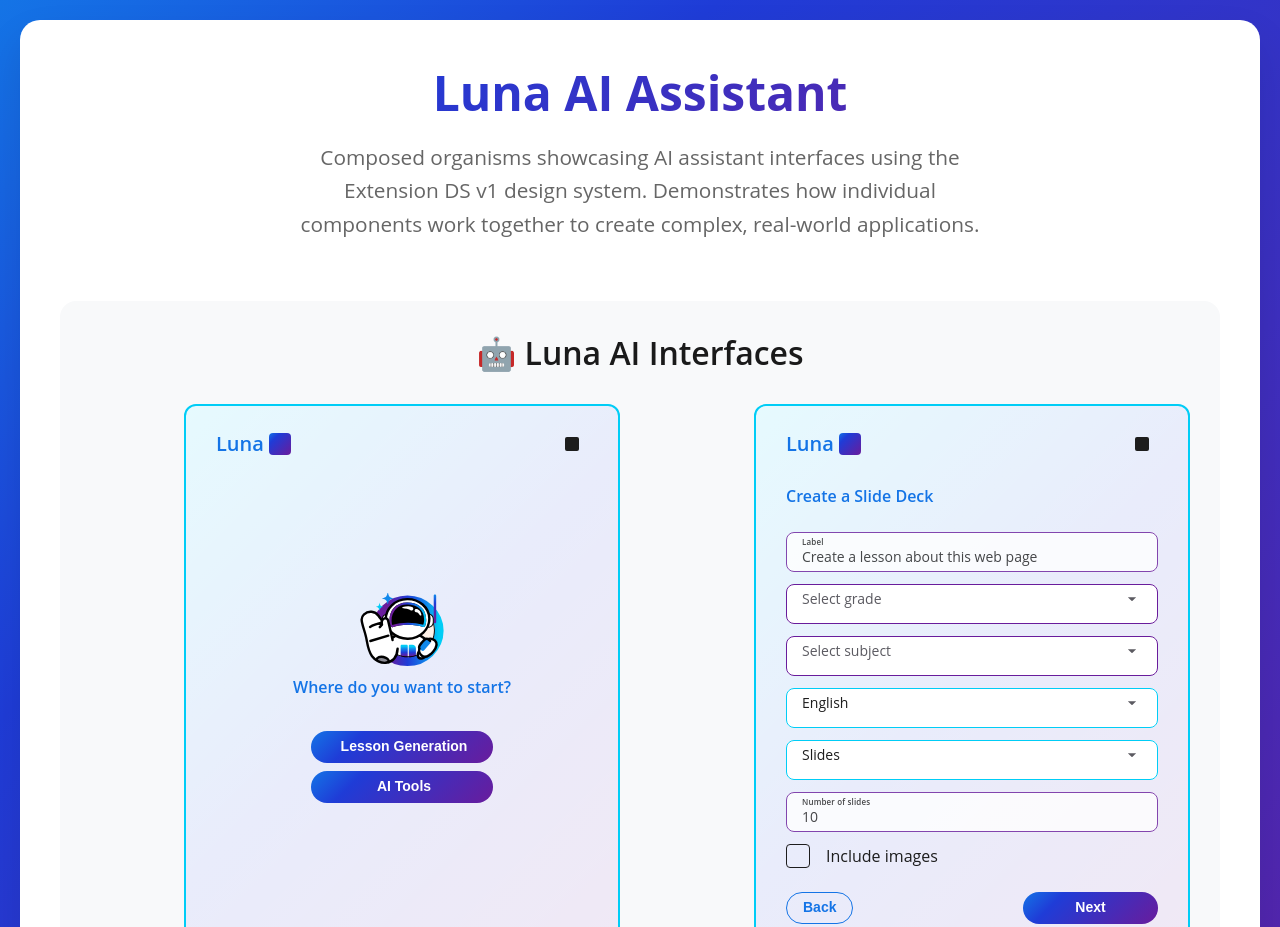
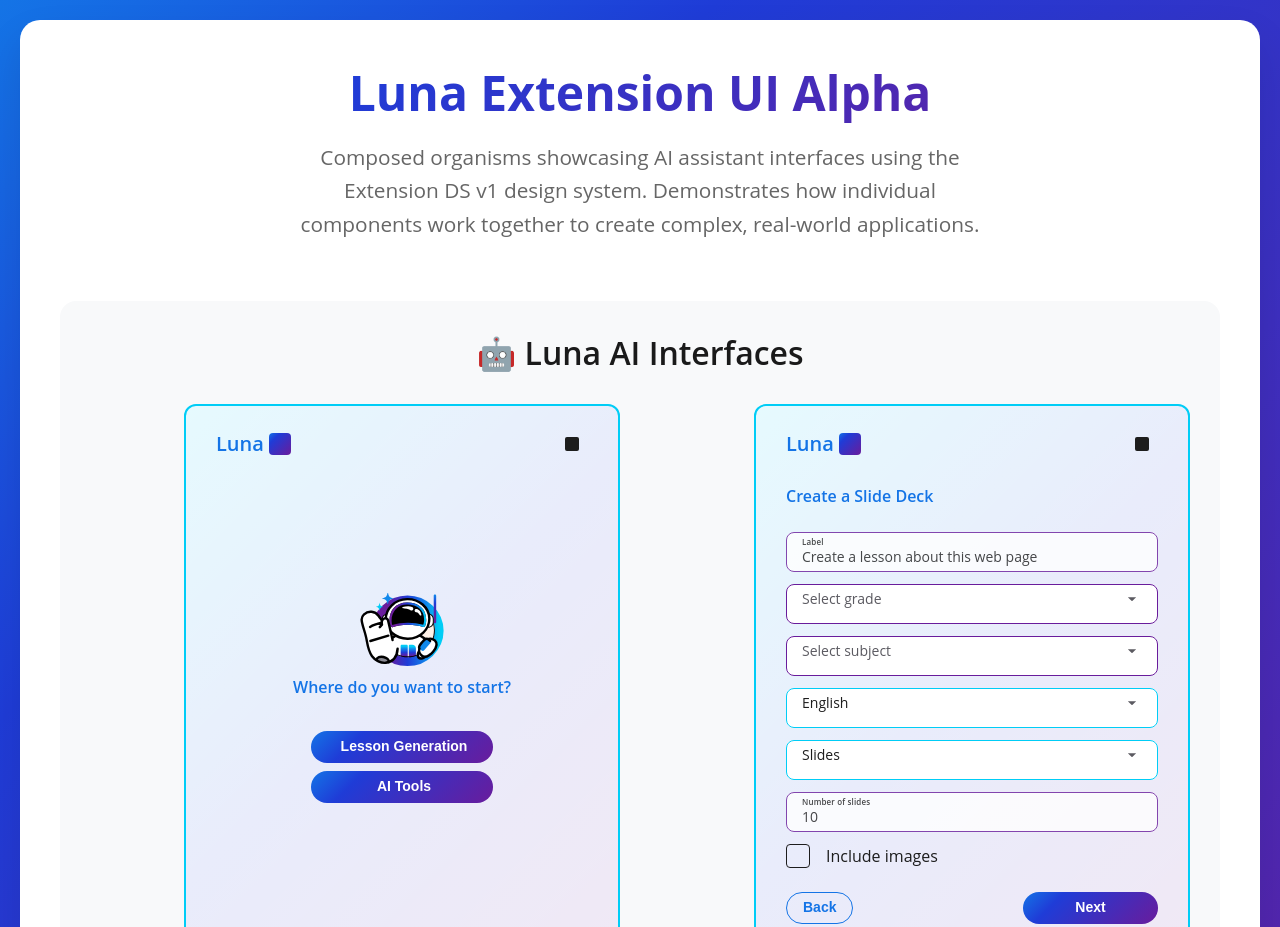
Before and after one commit to kayla-formative/test-ext, a plain HTML site: page luna-ai-showcase.html in a window 1280 px wide. Shown: the top 927 px of the page. Drawn offline with Linux system fonts and the light colour scheme.

Commit message:
Update title to Luna Extension UI Alpha

```diff
--- a/luna-ai-showcase.html
+++ b/luna-ai-showcase.html
@@ -3,7 +3,7 @@
 <head>
     <meta charset="UTF-8">
     <meta name="viewport" content="width=device-width, initial-scale=1.0">
-    <title>Luna AI - Extension DS v1</title>
+    <title>Luna Extension UI Alpha</title>
     <style>
         * {
             margin: 0;
@@ -595,7 +595,7 @@
 <body>
     <div class="showcase-container">
         <div class="showcase-header">
-            <h1 class="showcase-title">Luna AI Assistant</h1>
+            <h1 class="showcase-title">Luna Extension UI Alpha</h1>
             <p class="showcase-subtitle">
                 Composed organisms showcasing AI assistant interfaces using the Extension DS v1 design system.
                 Demonstrates how individual components work together to create complex, real-world applications.
```
